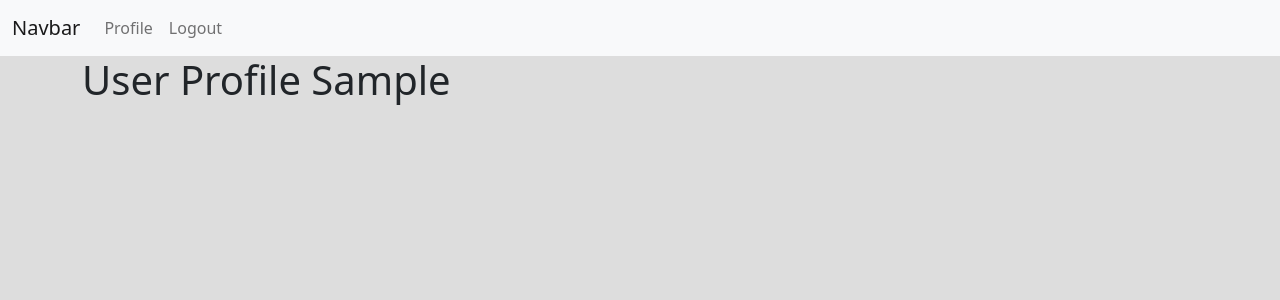
After one commit to Lester016/django-boilerplate, a Django app: page /profile/ in a window 1280 px wide. The commit adds this page. Shown: the top 300 px of the page. Run offline with Django 3.2, Linux system fonts and the light colour scheme; the visitor is signed in with stand-in values (Sample User, id 1).

Commit message:
Add restricted view using @login_required

```diff
--- a/main/templates/main/base.html
+++ b/main/templates/main/base.html
@@ -42,6 +42,9 @@
         <div class="collapse navbar-collapse" id="navbarNav">
           <ul class="navbar-nav">
             {% if request.user.is_authenticated %}
+            <li class="nav-item">
+              <a class="nav-link" href="{%url 'profile' %}">Profile</a>
+            </li>
             <li class="nav-item">
               <a class="nav-link" href="{%url 'logout' %}">Logout</a>
             </li>
--- a/project/settings.py
+++ b/project/settings.py
@@ -121,6 +121,8 @@ USE_TZ = True
 
 STATIC_URL = "/static/"
 
+LOGIN_URL = "/login/"
+
 # Default primary key field type
 # https://docs.djangoproject.com/en/3.2/ref/settings/#default-auto-field
 
--- a/project/urls.py
+++ b/project/urls.py
@@ -20,6 +20,7 @@ from users import views as user_views
 
 urlpatterns = [
     path("admin/", admin.site.urls),
+    path("profile/", user_views.profile, name="profile"),
     path("register/", user_views.register_user, name="register"),
     path("login/", user_views.login_user, name="login"),
     path("logout/", user_views.logout_user, name="logout"),
--- /dev/null
+++ b/users/templates/users/profile.html
@@ -0,0 +1,3 @@
+{% extends 'main/base.html' %} {% block content %}
+<h1>User Profile {{user.first_name}}</h1>
+{% endblock content %}
--- a/users/views.py
+++ b/users/views.py
@@ -52,3 +52,8 @@ def register_user(request):
 def logout_user(request):
     logout(request)
     return redirect("login")
+
+
+@login_required
+def profile(request):
+    return render(request, "users/profile.html", {})
```
